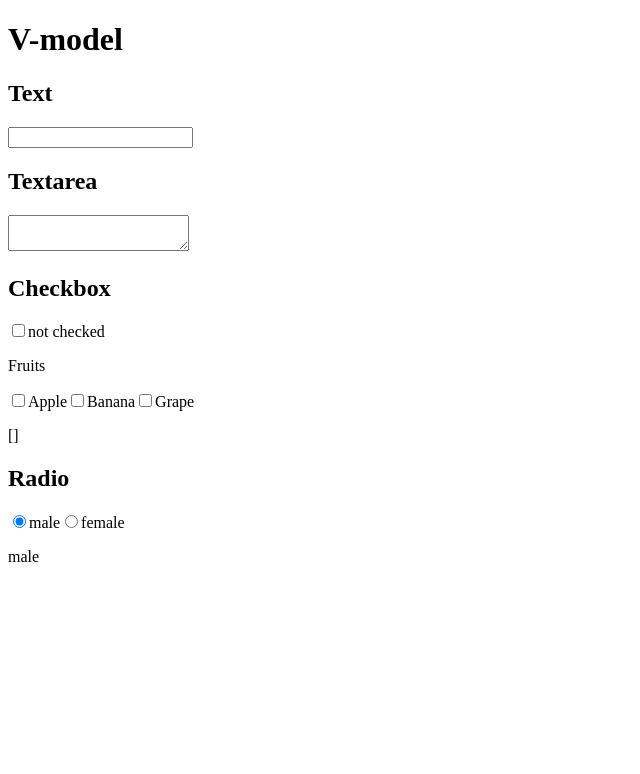
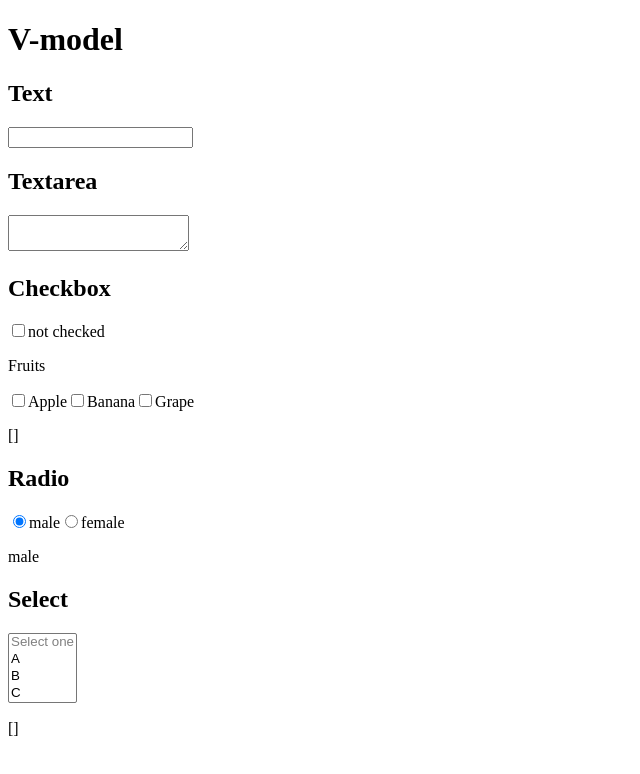
Before and after one commit to kadokichi/vue-lesson, a Vue app in the folder vue-lesson/: page / in a window 1280 px wide. Shown: the top 774 px of the page, without its empty margins (0-640 px from the left). Built offline with nearby package versions, Linux system fonts and the light colour scheme.

Commit message:
selectタグにv-modelを適用する

```diff
--- a/vue-lesson/src/App.vue
+++ b/vue-lesson/src/App.vue
@@ -5,6 +5,7 @@
 const checked = ref('not checked')
 const fruits = ref([])
 const gender = ref('male')
+const selected = ref([])
 </script>
 
 <template>
@@ -34,6 +35,15 @@
   <input id="female" v-model="gender" type="radio" value="female">
   <label for="female">female</label>
   <p>{{ gender }}</p>
+
+  <h2>Select</h2>
+  <select v-model="selected" multiple>
+    <option value="" disabled>Select one</option>
+    <option>A</option>
+    <option>B</option>
+    <option>C</option>
+  </select>
+  <p>{{ selected }}</p>
 </template>
 
 <style scoped>
```
